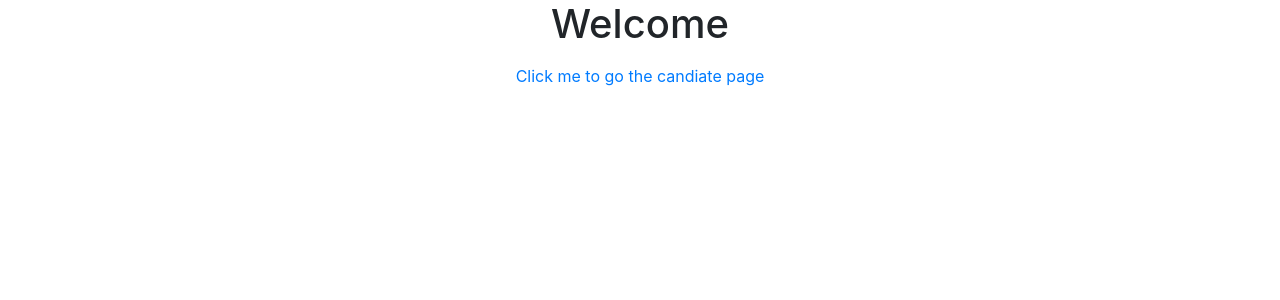
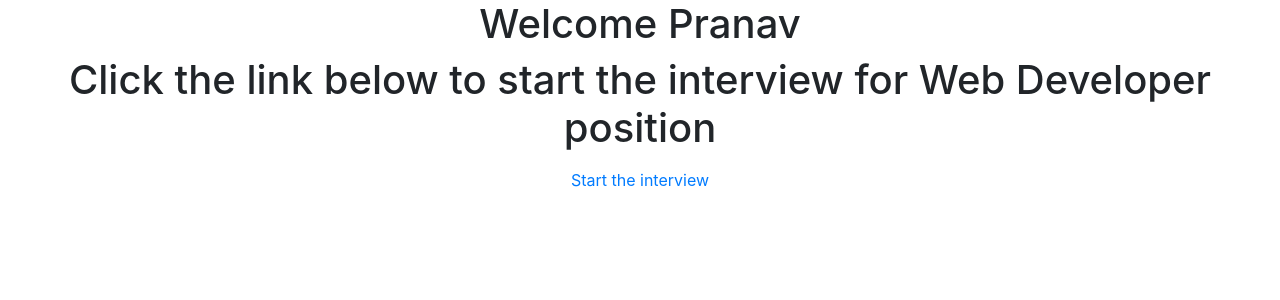
Before and after one commit to venturesEr/Schabu, a React (Create React App) app in the folder front_end/: page /welcome in a window 1280 px wide. Shown: the top 300 px of the page. Built offline with nearby package versions, Linux system fonts and the light colour scheme; what mic-recorder-to-mp3 would draw is missing.

Commit message:
Add name of candidate and job position
Add Name of Candidate and the Job Position on the Welcome Page and Question Page

```diff
--- a/front_end/package.json
+++ b/front_end/package.json
@@ -14,7 +14,7 @@
     "react-bootstrap": "^1.3.0",
     "react-dom": "^16.13.1",
     "react-router-dom": "^5.2.0",
-    "react-scripts": "^3.4.3",
+    "react-scripts": "^3.4.4",
     "tedious": "^9.2.1",
     "typescript": "^4.0.5",
     "webrtc-adapter": "^7.7.0"
--- a/front_end/src/Candidate.js
+++ b/front_end/src/Candidate.js
@@ -141,7 +141,8 @@ class candidate extends React.Component {
                     <div class="col-12 mx-auto">
                         <div className="row cust_candiate align-items-center">
                             <div className="col-12 col-lg-10 col-sm-12 mx-auto" >
-
+                                <h1>Web Developer Interview</h1>
+                                <h1>Candidate: Pranav</h1>
                                 <div className="row justify-content-center">
                                     <h1>{this.state.myArray[this.state.questionCounter].question_text}</h1>
                                 </div><br /><br />
--- a/front_end/src/Welcome.js
+++ b/front_end/src/Welcome.js
@@ -7,8 +7,9 @@ class Welcome extends React.Component{
     render(){
         return(
             <div className="welcome">
-                <h1>Welcome</h1>
-                <NavLink className="nav-link " onClick={()=> history.push('/candidate')} to="/candidate">Click me to go the candiate page</NavLink>
+                <h1>Welcome Pranav</h1>
+                <h1>Click the link below to start the interview for Web Developer position</h1>
+                <NavLink className="nav-link " onClick={()=> history.push('/candidate')} to="/candidate">Start the interview</NavLink>
             </div>
         )
     }
```
Also changed, not shown: 1 other file (tests, documents, lock files or other folders).
